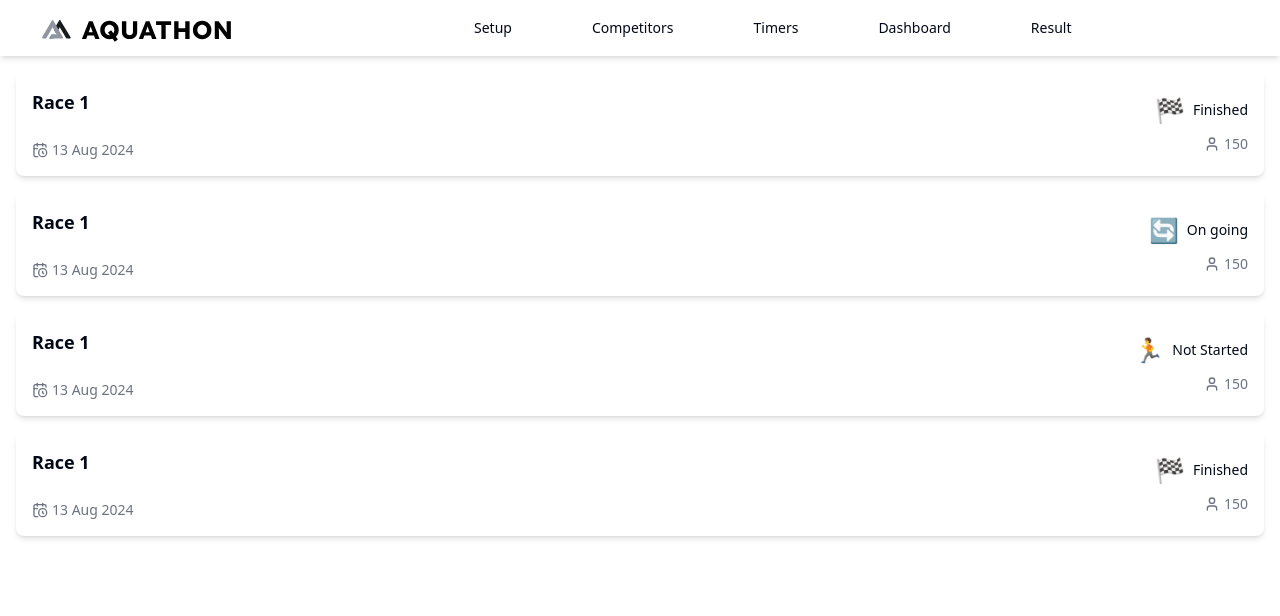
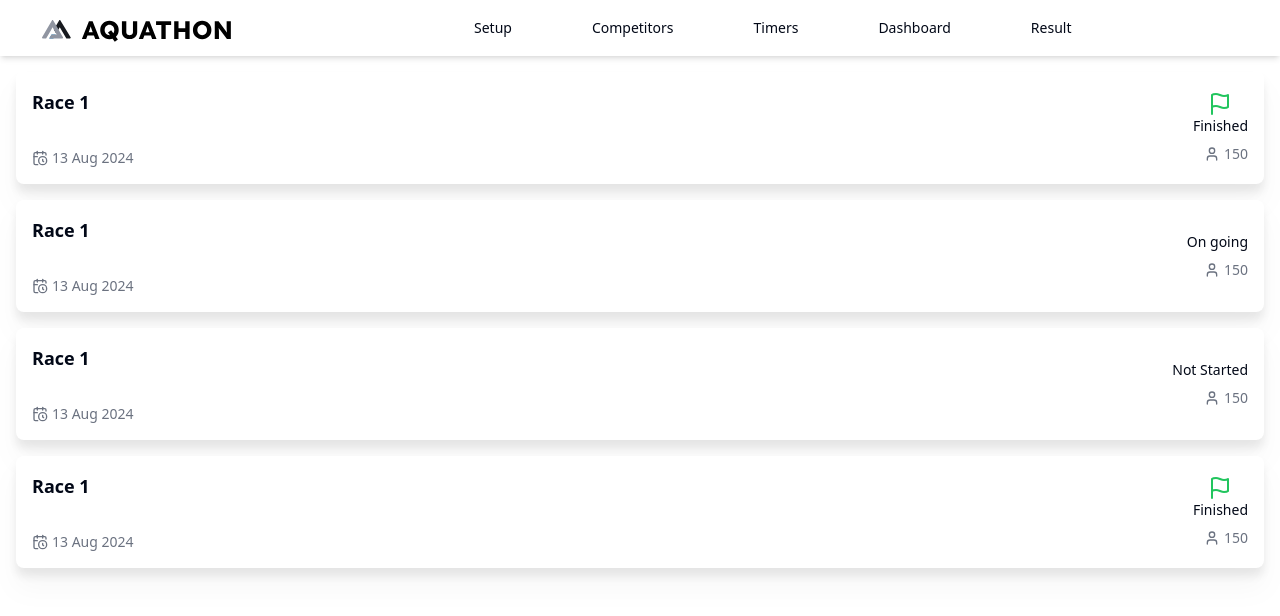
Before and after one commit to ronanpnc/AQUATHON-APP, a Next.js app in the folder aquathon_frontend/: page /myrace in a window 1280 px wide. Shown: the top 616 px of the page. Built offline with nearby package versions, Linux system fonts and the light colour scheme.

Commit message:
fix: typos and padding (AA-13)

```diff
--- a/aquathon_frontend/src/components/race/RaceCard.tsx
+++ b/aquathon_frontend/src/components/race/RaceCard.tsx
@@ -1,31 +1,31 @@
-import { CalendarClock, User } from 'lucide-react';
+import { CalendarClock, Flag, Play, RefreshCw, User } from 'lucide-react';
 import React from 'react';
 
 interface RaceCardProps {
   name: string;
   date: string;
-  status: 'Finished' | 'On going' | 'Not Started';
+  status: 'Finished' | 'Ongoing' | 'Pending';
   participants: number;
 }
 
 const RaceCard: React.FC<RaceCardProps> = ({ name, date, status, participants }) => {
-  const statusIcon: Record<typeof status, string> = {
-    Finished: '🏁', // Replace with actual SVG icons if needed
-    'On going': '🔄',
-    'Not Started': '🏃',
+  const statusIcon: Record<typeof status, React.ReactElement> = {
+    Finished: <Flag className='h-6 w-6 text-green-500' />,
+    Ongoing: <RefreshCw className='h-6 w-6 text-yellow-500' />,
+    Pending: <Play className='h-6 w-6 text-gray-500' />,
   };
 
   return (
-    <div className='flex items-center justify-between p-4 bg-white shadow-md rounded-lg mb-4'>
+    <div className='flex items-center justify-between p-4 bg-white drop-shadow-xl rounded-lg mb-4'>
       <div>
-        <h3 className='text-lg font-semibold pb-6'>{name}</h3>
+        <h3 className='text-lg font-semibold pb-8'>{name}</h3>
         <div className='flex items-center text-sm text-gray-500'>
           <CalendarClock size={16} className='mr-1' />
           {date}
         </div>
       </div>
       <div className='flex flex-col items-end space-y-2'>
-        <div className='flex items-center space-x-2'>
+        <div className='flex flex-col items-center'>
           <span className='text-2xl'>{statusIcon[status]}</span>
           <span className='text-sm font-medium'>{status}</span>
         </div>
```
